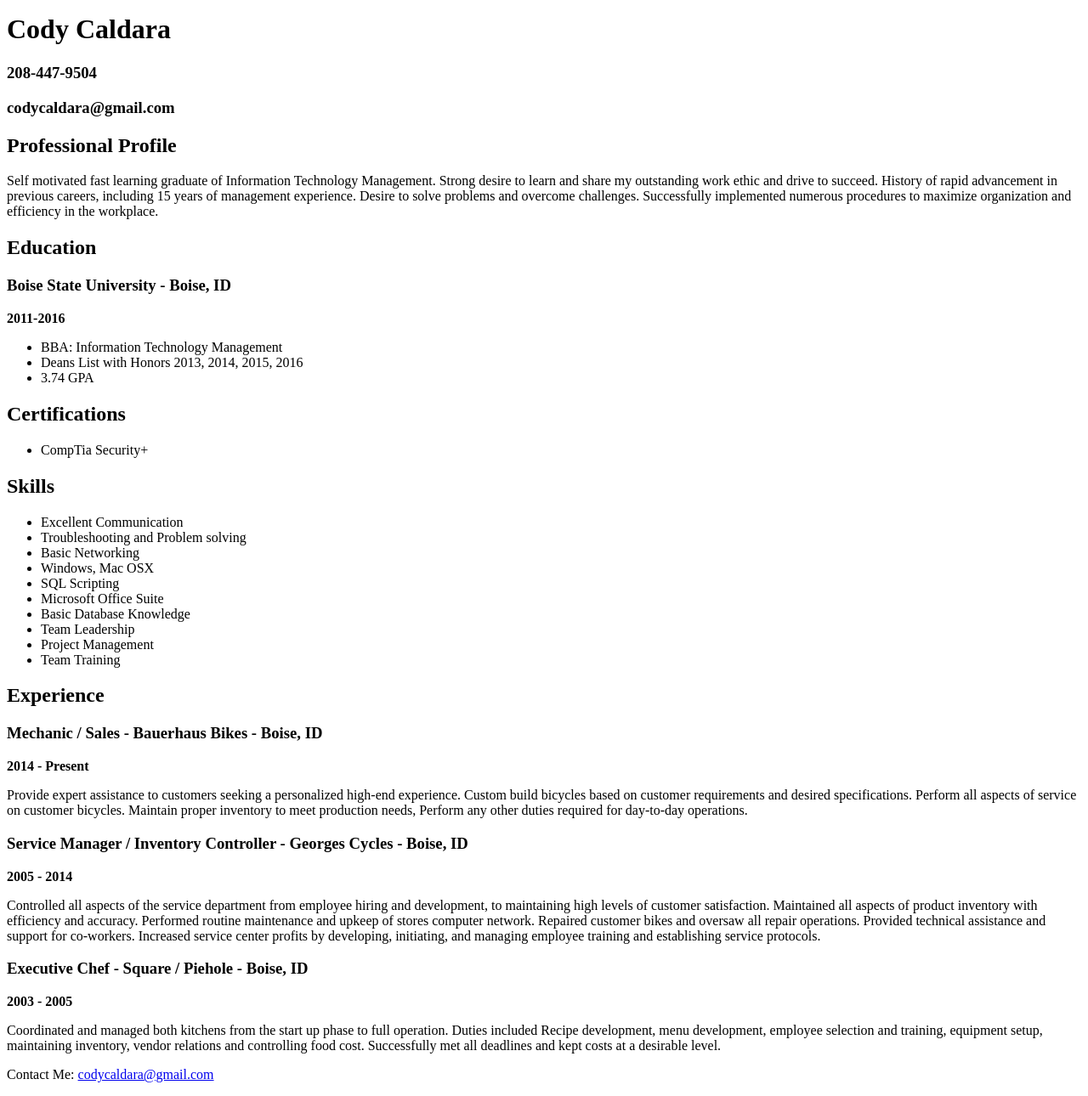
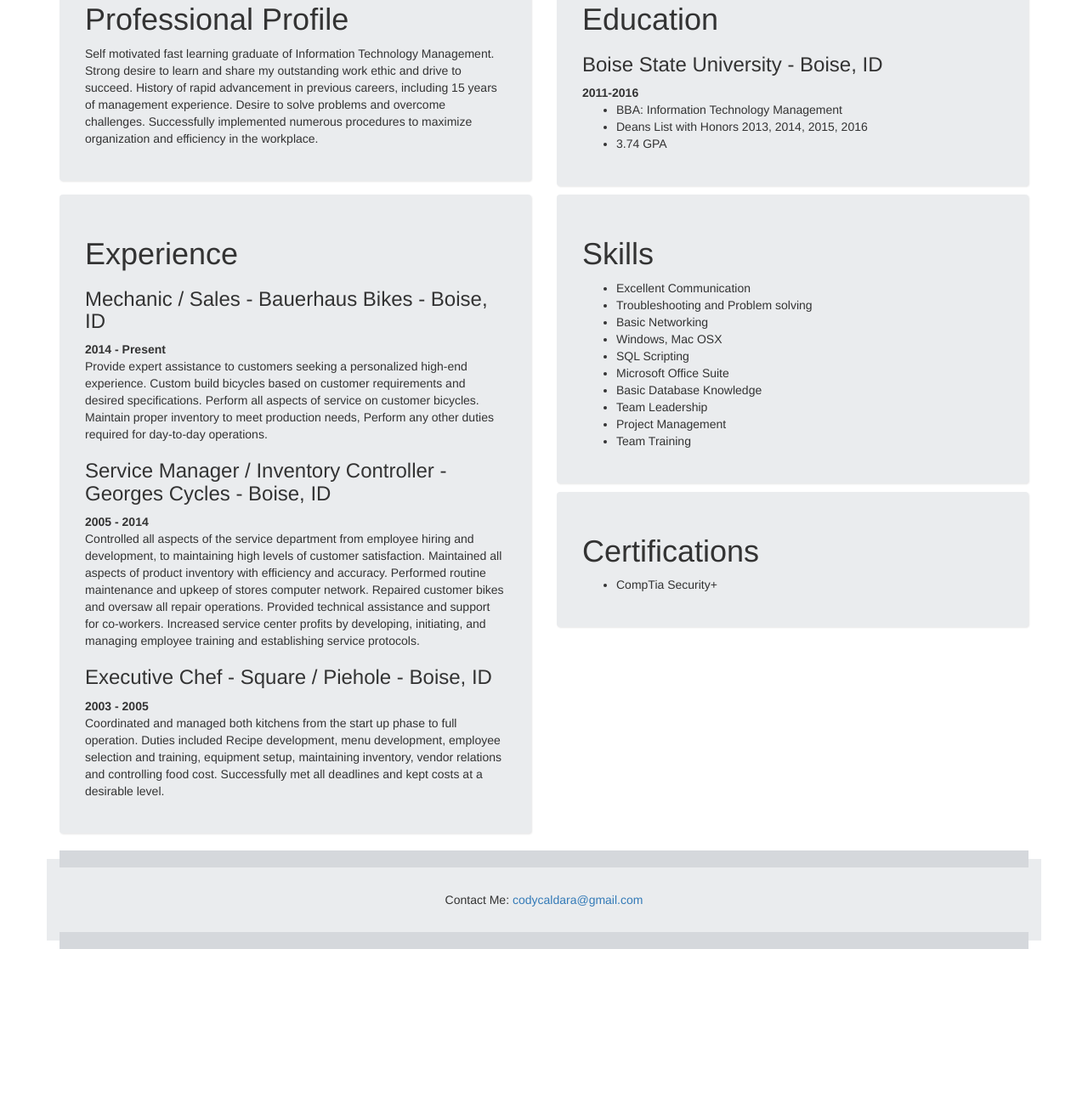
Before and after one commit to codycaldara/resume, a plain HTML site: page index.html in a window 1280 px wide. Shown: the part 317-1607 px from the top of the page at 85% size. After the commit the page ends 1434 px from the top, so only its background shows below. Drawn offline with nearby package versions, Linux system fonts and the light colour scheme.

Commit message:
tidied things up

```diff
--- a/index.html
+++ b/index.html
@@ -4,29 +4,94 @@
 <head>
     <meta charset="UTF-8">
     <title>Cody Caldara Resume</title>
+    <link rel="stylesheet" href="site.css">
+
+    <!-- Latest compiled and minified CSS -->
+    <link rel="stylesheet" href="https://maxcdn.bootstrapcdn.com/bootstrap/3.3.7/css/bootstrap.min.css">
+
+    <!-- jQuery library -->
+    <script src="https://ajax.googleapis.com/ajax/libs/jquery/3.1.1/jquery.min.js"></script>
+
+    <!-- Latest compiled JavaScript -->
+    <script src="https://maxcdn.bootstrapcdn.com/bootstrap/3.3.7/js/bootstrap.min.js"></script>
+
+    <link href="https://maxcdn.bootstrapcdn.com/font-awesome/4.7.0/css/font-awesome.min.css" rel="stylesheet" integrity="sha384-wvfXpqpZZVQGK6TAh5PVlGOfQNHSoD2xbE+QkPxCAFlNEevoEH3Sl0sibVcOQVnN"
+        crossorigin="anonymous">
+
+    <meta name="viewport" content="width=device-width, initial-scale=1">
+
 </head>
 
 <body>
+    <!--Profile Begin-->
+    <div class="container">
+        <div class="row">
+            <div class="col-md-12">
+                <div class=" top-bar">
+                    <br>
+                </div>
+            </div>
+        </div>
+    </div>
 
-    <header>
-        <img src="https://68.media.tumblr.com/370de921b7bfba6d8d1cb4e8c675b4af/tumblr_ok577zxpGS1w42l5oo2_540.jpg" alt="photo of Cody Caldara">
-        <h1>Cody Caldara</h1>
-        <h3>208-447-9504</h3>
-        <h3>codycaldara@gmail.com</h3>
-    </header>
+    <div class="container">
+        <div class="row display-header">
+            <div class="col-xs-12 col-md-4 head-pad text-center ">
+                <img src="https://68.media.tumblr.com/370de921b7bfba6d8d1cb4e8c675b4af/tumblr_ok577zxpGS1w42l5oo2_540.jpg" class="img-circle profile-pic"
+                    alt="photo of Cody Caldara">
+            </div>
 
-    <section>
+            <div class="col-xs-12 col-md-4 text-center">
+                <br>
+                <h1 class="text-primary">Cody Caldara</h1>
+                <h4 class="text-primary">Aspiring Web Developer</h4>
+                <a href="https://www.linkedin.com/in/cody-caldara-55b56375/" target="blank"><i  class="fa fa-linkedin-square fa-3x social"></i></a>
+                <a href="https://www.freecodecamp.com/codycaldara" target="blank"><i class="fa fa-free-code-camp fa-3x social"></i></a>
+                <a href="https://github.com/codycaldara" target="blank"><i id="social-gp" class="fa fa-github fa-3x social"></i></a>
+            </div>
+
+            <div class="col-xs-12 col-md-4 text-center">
+                <div class="head-side-right">
+                    <br><br>
+                    <a href="mailto:codycaldara@gmail.com" target="blank"><i  class="fa fa-envelope fa-5x social"></i></a>
+                    <h4 class="text-primary">Contact Me</h4>
+                </div>
+            </div>
+        </div>
+    </div>
+
+    <div class="container">
+        <div class="row">
+            <div class="col-md-12">
+                <div class=" bottom-bar">
+                    <br>
+                </div>
+            </div>
+        </div>
+    </div>
+    <br>
+    <!-- Profile End-->
+
+    <div class="background-main">
+        <div class="container">
+            <div class="row">
+                <div class="col-xs-12 col-md-6">
+                    <div class="card-grey">
                         <h1>Professional Profile</h1>
                         <div>
-            <p>Self motivated fast learning graduate of Information Technology Management. Strong desire to learn and share
-                my outstanding work ethic and drive to succeed. History of rapid advancement in previous careers, including
-                15 years of management experience. Desire to solve problems and overcome challenges. Successfully implemented
-                numerous procedures to maximize organization and efficiency in the workplace.</p>
+                            <p>Self motivated fast learning graduate of Information Technology Management. Strong desire to
+                                learn and share my outstanding work ethic and drive to succeed. History of rapid advancement
+                                in previous careers, including 15 years of management experience. Desire to solve problems
+                                and overcome challenges. Successfully implemented numerous procedures to maximize organization
+                                and efficiency in the workplace.</p>
                         </div>
-    </section>
+                    </div>
+                </div>
 
 
-    <section>
+
+                <div class="col-xs-12 col-md-6">
+                    <div class="card-grey">
                         <h1>Education</h1>
 
                         <div>
@@ -42,21 +107,67 @@
                                 </ul>
                             </div>
                         </div>
-    </section>
-
-    <section>
-        <h1>Certifications</h1>
+                    </div>
+                </div>
+            </div>
+            <div class="row">
+                <div class="col-xs-12 col-md-6">
+                    <div class="card-grey">
+                        <h1>Experience</h1>
+                        <div>
+                            <h3>Mechanic / Sales - Bauerhaus Bikes - Boise, ID</h3>
+                            <div>
+                                <strong>2014 - Present</strong>
+                            </div>
+                            <div>
+                                <p>
+                                    Provide expert assistance to customers seeking a personalized high-end experience. Custom build bicycles based on customer
+                                    requirements and desired specifications. Perform all aspects of service on customer bicycles.
+                                    Maintain proper inventory to meet production needs, Perform any other duties required
+                                    for day-to-day operations.
+                                </p>
+                            </div>
+                        </div>
 
                         <div>
-            <ul>
-                <li>CompTia Security+</li>
-            </ul>
+                            <h3>Service Manager / Inventory Controller - Georges Cycles - Boise, ID</h3>
+                            <div>
+                                <strong>2005 - 2014</strong>
                             </div>
-    </section>
+                            <div>
+                                <p>
+                                    Controlled all aspects of the service department from employee hiring and development, to maintaining high levels of customer
+                                    satisfaction. Maintained all aspects of product inventory with efficiency and accuracy.
+                                    Performed routine maintenance and upkeep of stores computer network. Repaired customer
+                                    bikes and oversaw all repair operations. Provided technical assistance and support for
+                                    co-workers. Increased service center profits by developing, initiating, and managing
+                                    employee training and establishing service protocols.
+                                </p>
+                            </div>
+                        </div>
 
-    <section>
+
+                        <div>
+                            <h3>Executive Chef - Square / Piehole - Boise, ID</h3>
+                            <div>
+                                <strong>2003 - 2005</strong>
+                            </div>
+                            <div>
+                                <p>
+                                    Coordinated and managed both kitchens from the start up phase to full operation. Duties included Recipe development, menu
+                                    development, employee selection and training, equipment setup, maintaining inventory,
+                                    vendor relations and controlling food cost. Successfully met all deadlines and kept costs
+                                    at a desirable level.
+                                </p>
+                            </div>
+                        </div>
+                    </div>
+                </div>
+
+
+                <div class="col-xs-12 col-md-6">
+                    <div class="card-grey">
                         <h1>Skills</h1>
-
                         <div>
                             <ul>
                                 <li>Excellent Communication</li>
@@ -71,57 +182,49 @@
                                 <li>Team Training</li>
                             </ul>
                         </div>
-    </section>
+                    </div>
+                    <div class="card-grey">
+                        <div>
+                            <h1>Certifications</h1>
 
-    <section>
-        <h1>Experience</h1>
                             <div>
-            <h3>Mechanic / Sales - Bauerhaus Bikes - Boise, ID</h3>
-            <div>
-                <strong>2014 - Present</strong>
+                                <ul>
+                                    <li>CompTia Security+</li>
+                                </ul>
                             </div>
-            <div>
-                <p>
-                    Provide expert assistance to customers seeking a personalized high-end experience. Custom build bicycles based on customer
-                    requirements and desired specifications. Perform all aspects of service on customer bicycles. Maintain
-                    proper inventory to meet production needs, Perform any other duties required for day-to-day operations.
-                </p>
+                        </div>
+                    </div>
+                </div>
             </div>
         </div>
 
-        <div>
-            <h3>Service Manager / Inventory Controller - Georges Cycles - Boise, ID</h3>
-            <div>
-                <strong>2005 - 2014</strong>
-            </div>
-            <div>
-                <p>
-                    Controlled all aspects of the service department from employee hiring and development, to maintaining high levels of customer
-                    satisfaction. Maintained all aspects of product inventory with efficiency and accuracy. Performed routine
-                    maintenance and upkeep of stores computer network. Repaired customer bikes and oversaw all repair operations.
-                    Provided technical assistance and support for co-workers. Increased service center profits by developing,
-                    initiating, and managing employee training and establishing service protocols.
-                </p>
+        <br>
+
+        <div class="container">
+            <div class="row">
+                <div class="col-md-12">
+                    <div class="top-bar">
+                        <br>
                     </div>
                 </div>
-
-        <div>
-            <h3>Executive Chef - Square / Piehole - Boise, ID</h3>
-            <div>
-                <strong>2003 - 2005</strong>
-            </div>
-            <div>
-                <p>
-                    Coordinated and managed both kitchens from the start up phase to full operation. Duties included Recipe development, menu
-                    development, employee selection and training, equipment setup, maintaining inventory, vendor relations
-                    and controlling food cost. Successfully met all deadlines and kept costs at a desirable level.
-                </p>
             </div>
         </div>
-    </section>
-    <footer>
+        <div class="container">
+            <div class="row display-header">
+                <div class="col-md-12 head-pad text-center ">
                     <p>Contact Me: <a href="mailto:codycaldara@gmail.com">codycaldara@gmail.com</a></p>
-    </footer>
+                </div>
+            </div>
+        </div>
+        <div class="container">
+        <div class="row">
+            <div class="col-md-12">
+                <div class=" bottom-bar">
+                    <br>
+                </div>
+            </div>
+        </div>
+    </div>
 </body>
 
 </html>
--- /dev/null
+++ b/site.css
@@ -0,0 +1,32 @@
+html {
+    width: 100%;
+    height: 100%;
+}
+.profile-pic {
+    max-height: 11em;
+}
+.head-pad {
+    padding: 2em;
+}
+.top-bar{
+    background-color: #D5D8DC;
+    width: 100%
+}
+.display-header {
+    background-color: #EAECEE;
+    margin-top: -10px;
+
+}
+.bottom-bar{
+    background-color: #D5D8DC;
+    width: 100%;
+    margin-top: -10px;
+}
+
+ .card-grey {
+  background: #EAECEE;;
+  padding: 30px;
+  box-shadow: 1px 1px 2px #e7e7e7;
+  border-radius: 4px;
+  margin-top: 10px;
+}
```
Lines whose indentation alone changed are shown as unchanged.
